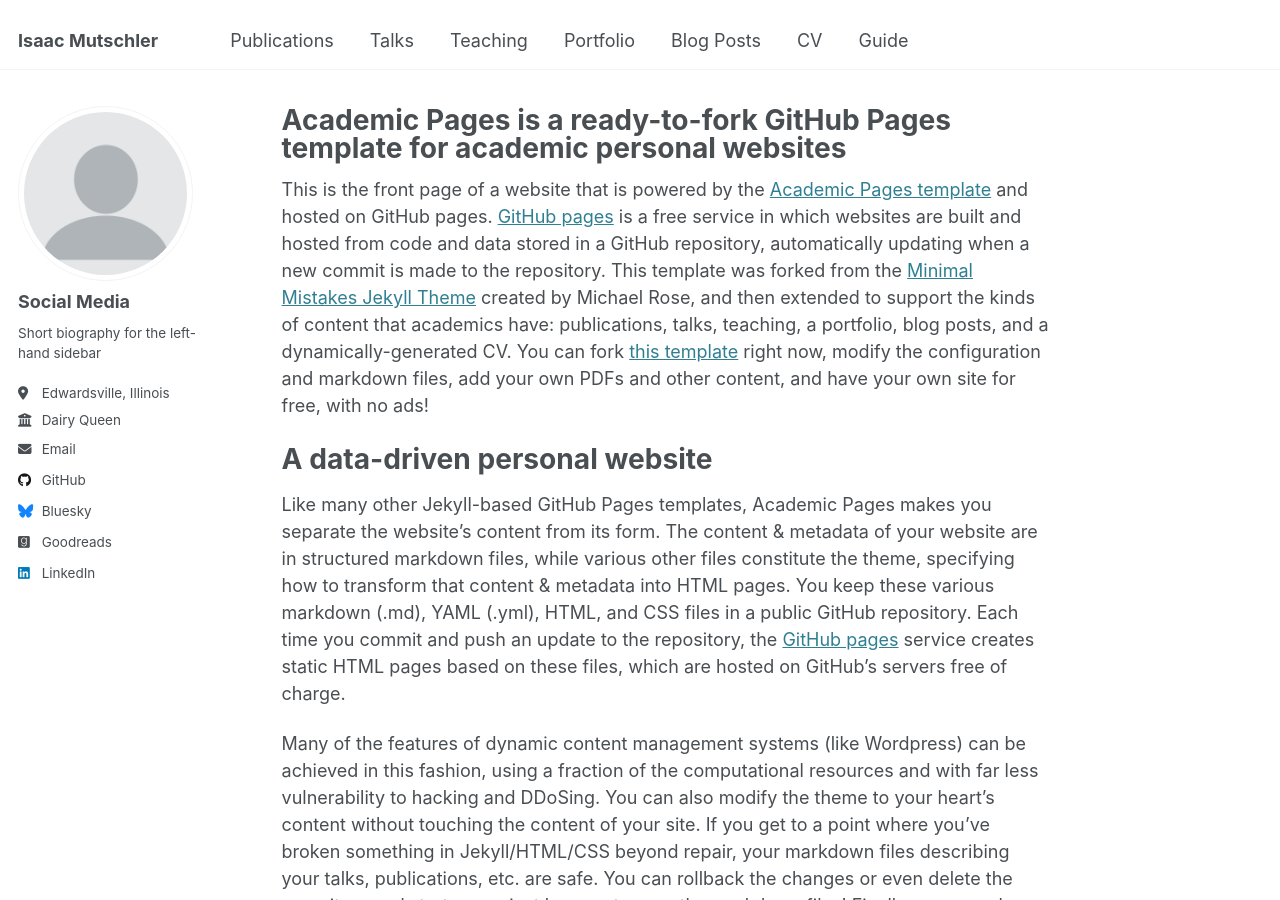
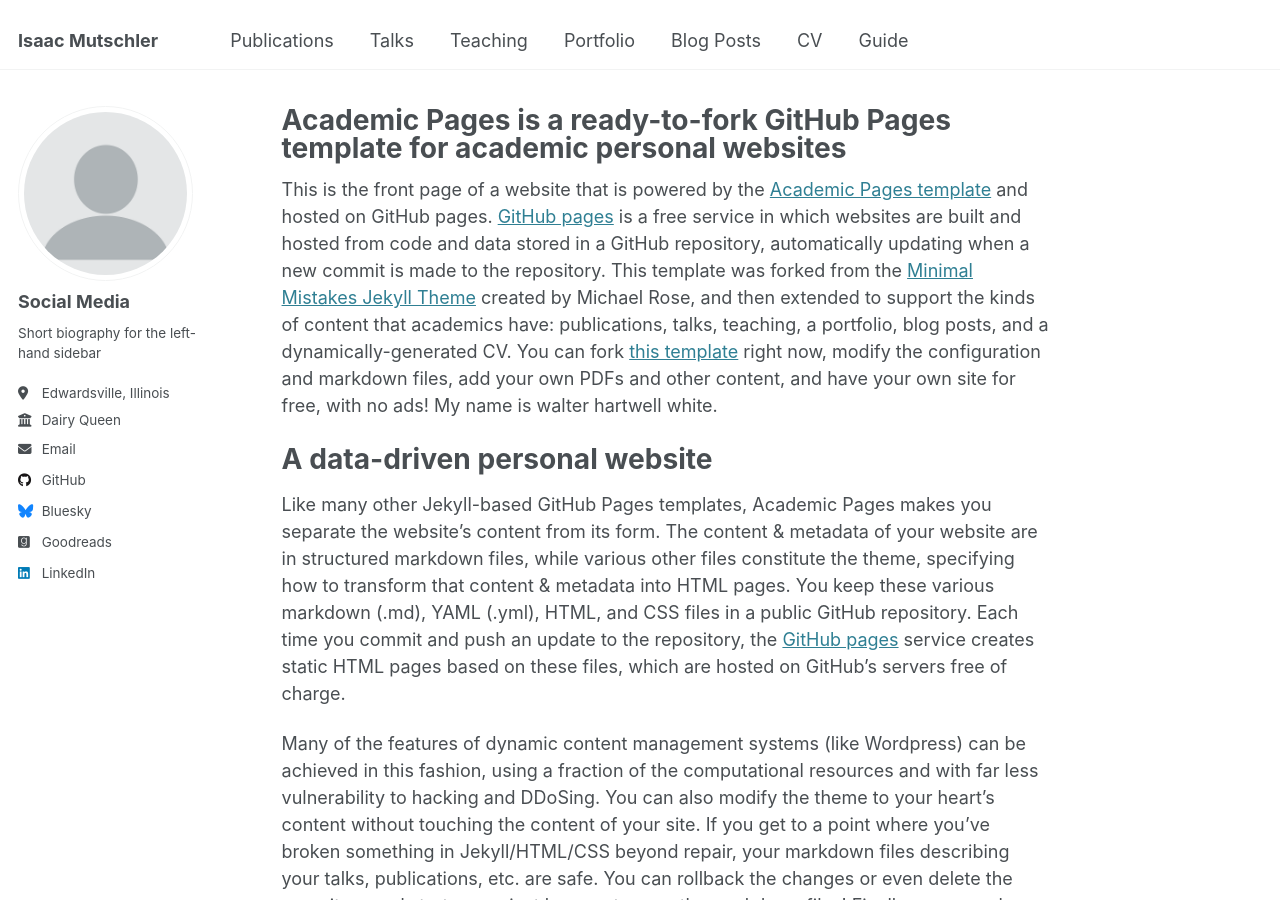
Before and after one commit to IMutsch53/IMutsch53.github.io, a Jekyll site: the page built from _pages/about.md, in a window 1280 px wide and 900 px high. Built offline with Jekyll 4.4.1, drawn with Linux system fonts in a browser that asks for light colours.

Commit message:
Update about.md

```diff
--- a/_pages/about.md
+++ b/_pages/about.md
@@ -7,7 +7,7 @@ redirect_from:
   - /about.html
 ---
 
-This is the front page of a website that is powered by the [Academic Pages template](https://github.com/academicpages/academicpages.github.io) and hosted on GitHub pages. [GitHub pages](https://pages.github.com) is a free service in which websites are built and hosted from code and data stored in a GitHub repository, automatically updating when a new commit is made to the repository. This template was forked from the [Minimal Mistakes Jekyll Theme](https://mmistakes.github.io/minimal-mistakes/) created by Michael Rose, and then extended to support the kinds of content that academics have: publications, talks, teaching, a portfolio, blog posts, and a dynamically-generated CV. You can fork [this template](https://github.com/academicpages/academicpages.github.io) right now, modify the configuration and markdown files, add your own PDFs and other content, and have your own site for free, with no ads!
+This is the front page of a website that is powered by the [Academic Pages template](https://github.com/academicpages/academicpages.github.io) and hosted on GitHub pages. [GitHub pages](https://pages.github.com) is a free service in which websites are built and hosted from code and data stored in a GitHub repository, automatically updating when a new commit is made to the repository. This template was forked from the [Minimal Mistakes Jekyll Theme](https://mmistakes.github.io/minimal-mistakes/) created by Michael Rose, and then extended to support the kinds of content that academics have: publications, talks, teaching, a portfolio, blog posts, and a dynamically-generated CV. You can fork [this template](https://github.com/academicpages/academicpages.github.io) right now, modify the configuration and markdown files, add your own PDFs and other content, and have your own site for free, with no ads! My name is walter hartwell white.
 
 A data-driven personal website
 ======
```
